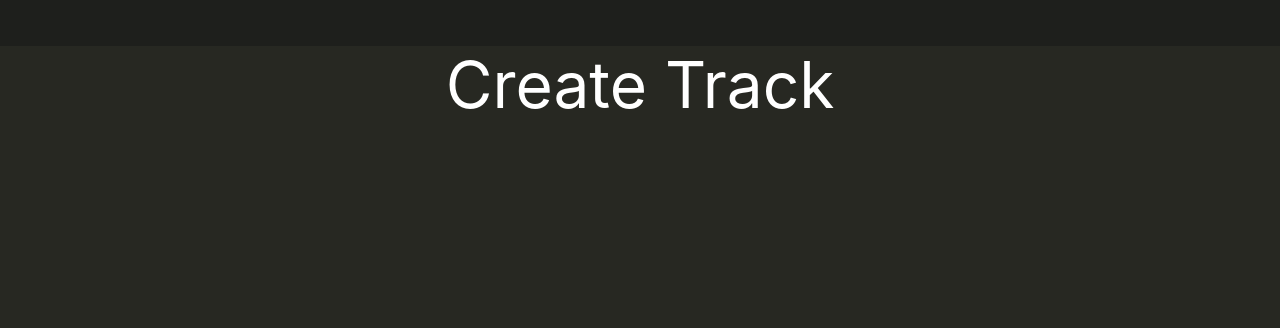
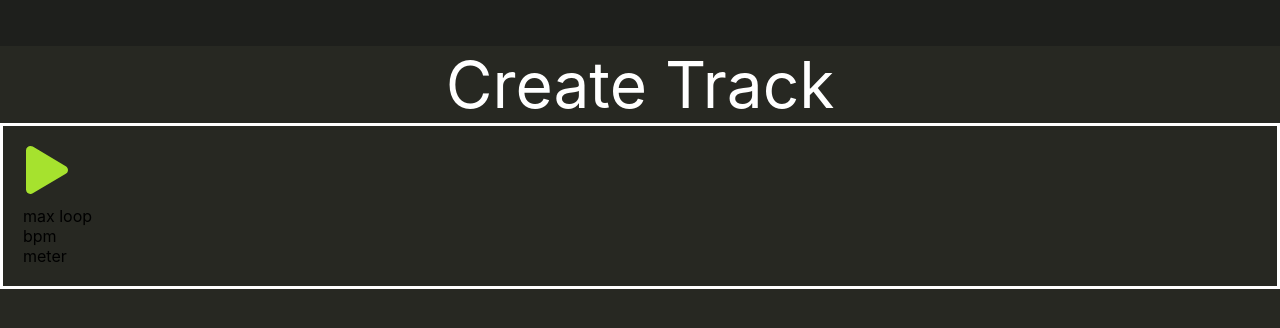
Before and after one commit to herstadk/looper, a React (Create React App) app: page / in a window 1280 px wide. Shown: the part 154-482 px from the top of the page. Built offline with nearby package versions, Linux system fonts and the light colour scheme.

Commit message:
Basic Audio Playing with React audio
Pressing the play button plays/pauses an audio file. The audio file is saved in the project directories (not from database) and filename hardcoded in for this stage.

```diff
--- a/package.json
+++ b/package.json
@@ -9,6 +9,7 @@
     "prettier": "^2.4.1",
     "react": "^17.0.2",
     "react-dom": "^17.0.2",
+    "react-icons": "^4.3.1",
     "react-router-dom": "^5.3.0",
     "react-scripts": "4.0.3",
     "web-vitals": "^1.1.2"
--- a/src/components/tracks/CreateTrackContainer.jsx
+++ b/src/components/tracks/CreateTrackContainer.jsx
@@ -1,6 +1,7 @@
 import React from 'react';
 import ControlPanel from './ControlPanel';
 import { Colors } from '../../styles/colors';
+import PlayContainer from './PlayContainer';
 
 const containerStyle = {
   height: '100%',
@@ -9,7 +10,7 @@ const containerStyle = {
   flexFlow: 'column',
 };
 
-const CreateTrackContainer = () => {
+const CreateTrackContainer = ({title}) => {
   return (
     <div style={containerStyle}>
       <ControlPanel />
@@ -22,10 +23,15 @@ const CreateTrackContainer = () => {
           justifyContent: 'center',
         }}
       >
-        Create Track
+        {title}
       </div>
+      <PlayContainer />
     </div>
   );
 };
 
+CreateTrackContainer.defaultProps = {
+  title: 'Create Track',
+}
+
 export default CreateTrackContainer;
--- /dev/null
+++ b/src/components/tracks/PlayButton.jsx
@@ -0,0 +1,23 @@
+import React from 'react';
+import { FaPlay } from 'react-icons/fa'
+import { Colors } from '../../styles/colors';
+
+const PlayButton = ({onClick}, {playState}) => {
+
+    return (
+        <div>
+
+            <FaPlay
+                style={{
+                color: Colors.green,
+                cursor: 'pointer'
+                }}
+                //onClick={() => console.log("Clicked Play")}
+                onClick={onClick}
+            />
+
+        </div>
+    )
+}
+
+export default PlayButton
--- /dev/null
+++ b/src/components/tracks/PlayContainer.jsx
@@ -0,0 +1,52 @@
+import React from 'react';
+import PlayButton from './PlayButton';
+import myAudio from "../../static/rain-03.mp3";
+const PlayContainer = () => {
+
+    //const myAudio = "../../static/rain-03.mp3"
+    var state = {
+        audio: new Audio(myAudio),
+        dataPlaying: false
+    }
+
+    const PlayAudio = () => {
+        console.log("Playing audio from function")
+        if(state.dataPlaying === false){
+            console.log("Play");
+            state.audio.play();
+            state.dataPlaying = true;
+        }else{
+            console.log("Pause");
+            state.audio.pause();
+            state.dataPlaying = false;
+        }
+    }
+
+    return (
+        <div
+        style={{
+            border: '3px solid #fff',
+            padding: '20px'
+        }}>
+            <audio src={state.song}></audio>
+            <div
+            style={{
+            fontSize: 48,
+            }}>
+
+            <PlayButton onClick = {PlayAudio} playState = {state.dataPlaying}/>
+            </div>
+            <div>
+                max loop
+            </div>
+            <div>
+                bpm
+            </div>
+            <div>
+                meter
+            </div>
+        </div>
+    )
+}
+
+export default PlayContainer
```
Also changed, not shown: 2 other files (tests, documents, lock files or other folders).
